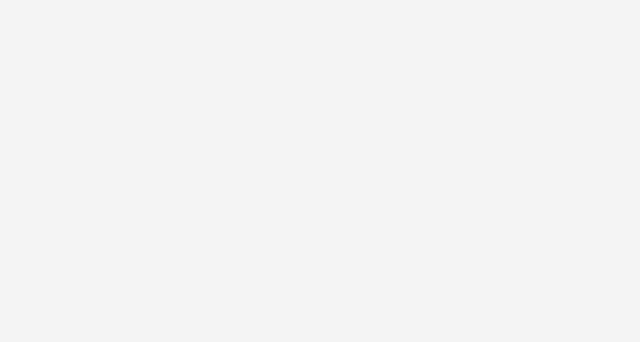
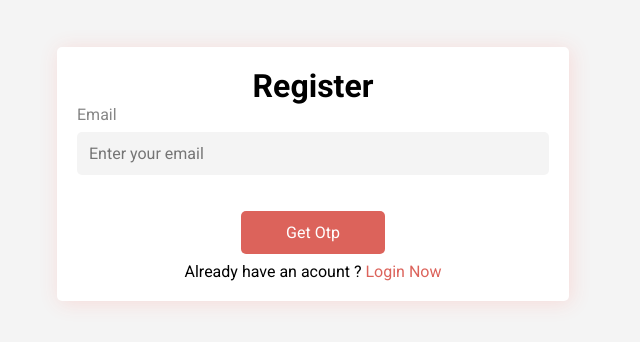
Before and after one commit to SAMUDRALAARAVIND/busbooking-frontend-aug, a React (Create React App) app: page /otp in a window 1280 px wide. Before the commit this address had no page. Shown: the part 226-568 px from the top of the page, without its empty margins (327-967 px from the left). Built offline with nearby package versions, Linux system fonts and the light colour scheme.

Commit message:
added otp component and register functionality

```diff
--- a/src/App.js
+++ b/src/App.js
@@ -3,8 +3,8 @@ import { BrowserRouter, Route, Routes } from "react-router-dom";
 import "./App.css";
 import "material-icons/iconfont/material-icons.css";
 import LoginPage from "./feature/auth/LoginPage";
-import Signup from "./feature/auth/Signup"
-
+import Signup from "./feature/auth/Signup";
+const Otp = lazy(() => import("./feature/auth/Otp"));
 const Search = lazy(() => import("./feature/search/index"));
 const TripsScreen = lazy(() => import("./feature/trips/index"));
 const BookingScreen = lazy(() => import("./feature/booking/index"));
@@ -35,9 +35,10 @@ const App = () => {
           element={<LazyLoadingWrapper Component={LoginPage} />}
         />
         <Route
-        path="/Signup"
-        element={<LazyLoadingWrapper Component={Signup} />}
+          path="/Signup"
+          element={<LazyLoadingWrapper Component={Signup} />}
         />
+        <Route path="/otp" element={<LazyLoadingWrapper Component={Otp} />} />
       </Routes>
     </BrowserRouter>
   );
--- /dev/null
+++ b/src/feature/auth/Otp.js
@@ -0,0 +1,80 @@
+import "./Sigmup.scss";
+import { useNavigate } from "react-router-dom";
+import { useState } from "react";
+import Endpoints from "../../network/endpoints";
+import cookie from "js-cookie";
+
+const Otp = () => {
+  const navigate = useNavigate();
+  const [loading, setLoading] = useState(false);
+  const [isVerifing, setIsVerifing] = useState(false);
+
+  const handelSubmit = async (e) => {
+    e.preventDefault();
+    const payLoad = {
+      email: e.target["email"].value,
+    };
+    let url = Endpoints.getOtp;
+    if (isVerifing) {
+      payLoad.otp = e.target["otp"].value;
+      url = Endpoints.verifyOtp;
+    }
+    const res = await fetch(url, {
+      method: "POST",
+      headers: { "Content-Type": "application/json" },
+      body: JSON.stringify(payLoad),
+    });
+
+    if (isVerifing && res.status === 200) {
+      const expires = new Date(new Date().getTime() + 10 * 60 * 1000);
+      cookie.set("email", payLoad.email, { expires });
+      navigate("/signup");
+    }
+    if (res.status === 200 && !isVerifing) {
+      setIsVerifing(true);
+    }
+  };
+
+  return (
+    <div className="signup-form">
+      <form onSubmit={handelSubmit}>
+        <p className="register-heading">Register</p>
+        <div className="form-inner">
+          <label htmlFor="email">Email</label>
+          <input
+            type="email"
+            placeholder="Enter your email"
+            name="email"
+            id="email"
+            required
+          />
+          {isVerifing && (
+            <>
+              <label htmlFor="otp">Otp</label>
+              <input
+                type="number"
+                placeholder="Enter The Otp"
+                name="otp"
+                id="otp"
+                required
+              />
+            </>
+          )}
+          {isVerifing ? (
+            <button id="verfiy-otp" className="signup-btn">
+              Verify
+            </button>
+          ) : (
+            <button className="signup-btn">Get Otp</button>
+          )}
+        </div>
+        <p>
+          Already have an acount ?{" "}
+          <span onClick={() => navigate("/login")}>Login Now</span>
+        </p>
+      </form>
+    </div>
+  );
+};
+
+export default Otp;
--- a/src/feature/auth/Signup.js
+++ b/src/feature/auth/Signup.js
@@ -1,62 +1,108 @@
-import {  Radio } from "antd"
+import { Radio } from "antd";
 import "./Sigmup.scss";
 import { useNavigate } from "react-router-dom";
-import { useState } from "react";
+import { useEffect, useState } from "react";
+import cookie from "js-cookie";
+import Endpoints from "./../../network/endpoints";
 
 const Signup = () => {
-    const navigate = useNavigate()
-    const [loading, setLoading] = useState(false)
+  const navigate = useNavigate();
+  const [loading, setLoading] = useState(false);
+  const email = cookie.get("email") || "";
 
-    const handelSubmit = (e) => {
-        e.preventDefault()
-        const pauLoad = {
-            fullName: e.target['fullName'].value,
-            gender: e.target['gender'].value,
-            dob: e.target['dob'].value,
-            email: e.target['email'].value,
-            contactNumber: e.target['contactNumber'].value,
-            password: e.target['password'].value
+  const handelSubmit = async (e) => {
+    e.preventDefault();
+    const payLoad = {
+      fullName: e.target["fullName"].value,
+      gender: e.target["gender"].value,
+      dob: e.target["dob"].value,
+      email: e.target["email"].value,
+      contactNumber: e.target["contactNumber"].value,
+      password: e.target["password"].value,
+    };
+    const res = await fetch(Endpoints.singUp, {
+      method: "POST",
+      headers: { "Content-Type": "application/json" },
+      body: JSON.stringify(payLoad),
+    });
+    const data = await res.json();
+    console.log(data);
+    if (res.status === 200) {
+      navigate("/book");
     }
-    }
-
+  };
+  useEffect(() => {
+    if (email.length === 0) navigate("/otp");
+  }, []);
   return (
     <div className="signup-form">
-
       <form onSubmit={handelSubmit}>
         <p className="register-heading">Register</p>
         <div className="form-inner">
           <label htmlFor="name">Full Name</label>
-                    <input type="text" placeholder="Enter your name" name="fullName" id="name" required />
+          <input
+            type="text"
+            placeholder="Enter your name"
+            name="fullName"
+            id="name"
+            required
+          />
           <label htmlFor="email">Email</label>
-                    <input type="email" placeholder="Enter your email" name="email" id="email" required />
+          <input
+            type="email"
+            placeholder="Enter your email"
+            name="email"
+            id="email"
+            defaultValue={email}
+            required
+          />
           <label htmlFor="age">Age</label>
-                    <input type="number" placeholder="Enter your age" name="dob" id="age" required />
+          <input
+            type="number"
+            placeholder="Enter your age"
+            name="dob"
+            id="age"
+            required
+          />
           <Radio.Group name="gender">
             <Radio value={"M"}>Male</Radio>
             <Radio value={"F"}>Female</Radio>
           </Radio.Group>
           <label htmlFor="Contact-number">Phone</label>
-                    <input type="number" placeholder="Contact number" name="contactNumber" id="Contact-number" required />
+          <input
+            type="number"
+            placeholder="Contact number"
+            name="contactNumber"
+            id="Contact-number"
+            required
+          />
           <label htmlFor="password">Password</label>
-                    <input type="password" placeholder="Password" name="password" id="password" required />
+          <input
+            type="password"
+            placeholder="Password"
+            name="password"
+            id="password"
+            required
+          />
           <button className="signup-btn">Register</button>
         </div>
-                <p>Already have an acount ? <span
-                    onClick={() => navigate("/login")}
-                >Login Now</span></p>
+        <p>
+          Already have an acount ?{" "}
+          <span onClick={() => navigate("/login")}>Login Now</span>
+        </p>
       </form>
     </div>
-    )
-}
+  );
+};
 
-
-{/* <Input placeholder="Name" />;
+{
+  /* <Input placeholder="Name" />;
 <Radio.Group>
     <Radio value={"male"}>Male</Radio>
     <Radio value={"female"}>Female</Radio>
 </Radio.Group>
 <DatePicker placeholder="Date of Birth" />
-<Input.Password placeholder="Password" /> */}
+<Input.Password placeholder="Password" /> */
+}
 
-
-export default Signup
+export default Signup;
--- a/src/feature/booking/index.js
+++ b/src/feature/booking/index.js
@@ -1,5 +1,5 @@
 import BookingUI from "./BookingUI";
-import BookingMobileUi from "./BookingMobileUI.js"
+import BookingMobileUi from "./BookingMobileUI.js";
 import Navbar from "../search/Navbar.js";
 import Cookies from "js-cookie";
 import { useNavigate } from "react-router-dom";
@@ -10,106 +10,108 @@ import LoginPage from "../auth/LoginPage.js";
 
 const formatDate = (timestamp) => {
   const date = new Date(timestamp * 1000);
-  return `${date.getDate()} ${date.toLocaleString('en-US', { month: 'short' })} ${date.getFullYear()}`;
+  return `${date.getDate()} ${date.toLocaleString("en-US", {
+    month: "short",
+  })} ${date.getFullYear()}`;
 };
 
-
-
 const BookingScreen = () => {
-  const navigate = useNavigate()
-  const cookieData = Cookies.get('selectedSeatData') && JSON.parse(Cookies.get('selectedSeatData'))
-  const [loading, setLoading] = useState(false)
-  const token = Cookies.get("token")
-
+  const navigate = useNavigate();
+  const cookieData =
+    Cookies.get("selectedSeatData") &&
+    JSON.parse(Cookies.get("selectedSeatData"));
+  const [loading, setLoading] = useState(false);
+  const token = Cookies.get("token");
+  console.log(token);
 
   if (cookieData) {
-    const busFare = cookieData?.seats?.reduce((total, item) => total + item.price, 0)
-    const gstAmount = busFare * 0.18
-    const totalFare = busFare + gstAmount
-    cookieData.busFare = busFare
-    cookieData.gstAmount = gstAmount
-    cookieData.totalFare = totalFare
-    cookieData.assuredCharge = 100
+    const busFare = cookieData?.seats?.reduce(
+      (total, item) => total + item.price,
+      0
+    );
+    const gstAmount = busFare * 0.18;
+    const totalFare = busFare + gstAmount;
+    cookieData.busFare = busFare;
+    cookieData.gstAmount = gstAmount;
+    cookieData.totalFare = totalFare;
+    cookieData.assuredCharge = 100;
     cookieData.departureDate = formatDate(cookieData.tripData.departureTime);
     cookieData.arrivalDate = formatDate(cookieData.tripData.arrivalTime);
-
   }
 
   useEffect(() => {
     if (!cookieData) {
-      navigate("/")
+      navigate("/");
     }
-  }, [])
-
-
+  }, []);
 
   if (!cookieData) {
-    return
+    return;
   }
 
   if (!token) {
-    return <LoginPage endpoint={"/book"} />
+    return <LoginPage endpoint={"/book"} />;
   }
 
-
   const handelSubmit = async (e) => {
-    e.preventDefault()
-    const form = e.target
-    const email = form.email.value
-    const phoneNumber = form.phoneNumber.value
+    e.preventDefault();
+    const form = e.target;
+    const email = form.email.value;
+    const phoneNumber = form.phoneNumber.value;
     const payLoad = {
       tripId: cookieData?.tripId,
       boardingPointId: cookieData?.points?.boardingPoint?._id,
       droppingPointId: cookieData?.points?.droppingPoint?._id,
       pocDetails: {
         phoneNumber,
-        email
+        email,
       },
-      seatsInfo: []
-    }
+      seatsInfo: [],
+    };
 
     cookieData?.seats?.forEach((seatnum) => {
-      let seat = seatnum.seatNumber
+      let seat = seatnum.seatNumber;
       payLoad.seatsInfo.push({
         seatNumber: seat,
         name: form[`${seat}_name`]?.value,
         gender: form[`${seat}_gender`]?.value,
-        age: form[`${seat}_age`]?.value
-      })
-
-    })
+        age: form[`${seat}_age`]?.value,
+      });
+    });
 
     try {
-      setLoading(true)
+      setLoading(true);
       const { success, data } = await request({
         url: Endpoints.booking,
-        method: 'post',
-        data: payLoad
-      })
+        method: "post",
+        data: payLoad,
+      });
       if (success) {
-        alert(data?.message ? data.message : "Booking Successful")
-        navigate("/")
+        alert(data?.message ? data.message : "Booking Successful");
+        navigate("/");
       } else {
-        alert('Error occured please try again later')
+        alert("Error occured please try again later");
       }
-      setLoading(false)
+      setLoading(false);
     } catch (error) {
-      setLoading(false)
-      alert('Error occured please try again later')
+      setLoading(false);
+      alert("Error occured please try again later");
     }
-  }
+  };
 
   return (
     <>
       <div className="booking-desktop">
         <Navbar />
-        <BookingUI selectedSeatsData={cookieData}
+        <BookingUI
+          selectedSeatsData={cookieData}
           handelSubmit={handelSubmit}
           loading={loading}
         />
       </div>
       <div className="booking-mobile">
-        <BookingMobileUi selectedSeatsData={cookieData}
+        <BookingMobileUi
+          selectedSeatsData={cookieData}
           handelSubmit={handelSubmit}
           loading={loading}
         />
--- a/src/feature/filters/slice.js
+++ b/src/feature/filters/slice.js
@@ -54,9 +54,11 @@ const filtersSlice = createSlice({
     clearAllFilters: (state) => {
       return {
         ...initialState,
+
         [filterType.PRICE_RANGE]: {
           ...initialState[filterType.PRICE_RANGE],
-          selectedRange :  state[filterType.PRICE_RANGE].range
+
+          selectedRange: state[filterType.PRICE_RANGE].range,
         },
       };
     },
--- a/src/feature/trips/seatLayout/SeatLayout.js
+++ b/src/feature/trips/seatLayout/SeatLayout.js
@@ -120,7 +120,7 @@ const useGetSeatData = (tripId) => {
         setIsLoading(false);
       }
     };
-    setTimeout(() => getSeatData(), 1000);
+    getSeatData();
     // getSeatData();
   }, [tripId]);
   return [isLoading, error, seatData];
--- a/src/network/endpoints.js
+++ b/src/network/endpoints.js
@@ -1,12 +1,15 @@
-// const baseUrl = "http://localhost:8080";
-const baseUrl = "https://travelbybus.onrender.com";
+const baseUrl = "http://localhost:8080";
+// const baseUrl = "https://travelbybus.onrender.com";
 
 const Endpoints = {
   searchCities: `${baseUrl}/city/cities`,
   tripsList: `${baseUrl}/api/trips/details`,
   seatLayout: `${baseUrl}/api/seat/layout`,
   booking: `${baseUrl}/booking/book`,
-  login: `${baseUrl}/auth/login`
+  login: `${baseUrl}/auth/login`,
+  singUp: `${baseUrl}/register/signUp`,
+  getOtp: `${baseUrl}/otp/generate-otp`,
+  verifyOtp: `${baseUrl}/otp/verify-otp`,
 };
 
 export default Endpoints;
--- a/src/network/request.js
+++ b/src/network/request.js
@@ -3,6 +3,7 @@ import Cookies from "js-cookie";
 
 const request = async (httpConfig) => {
   const token = Cookies.get("token");
+
   try {
     const response = await axios({
       url: httpConfig.url,
```
Also changed, not shown: src/feature/auth/LoginPage.js (+18 -22 lines), src/feature/booking/BookingMobileUI.js (+57 -20 lines). Lines whose indentation alone changed are shown as unchanged.
